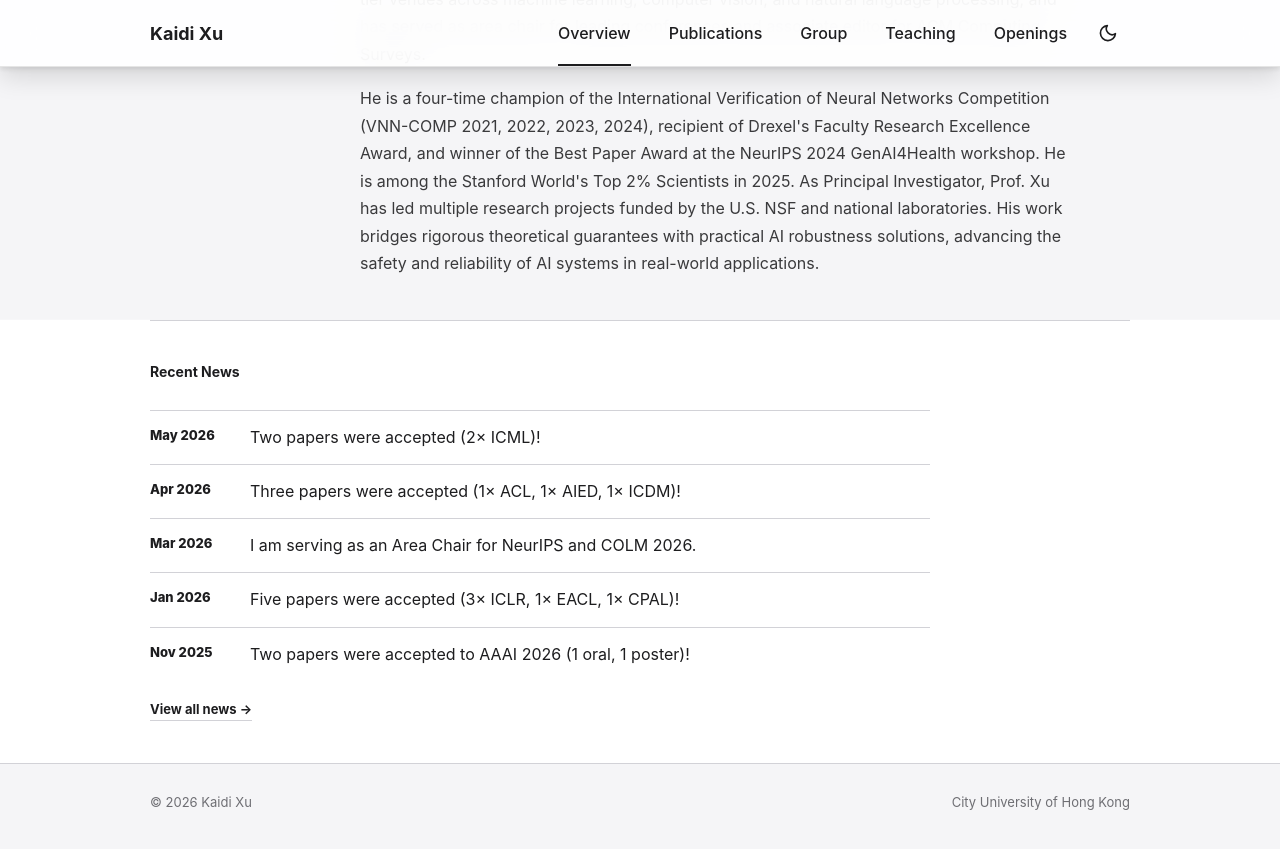
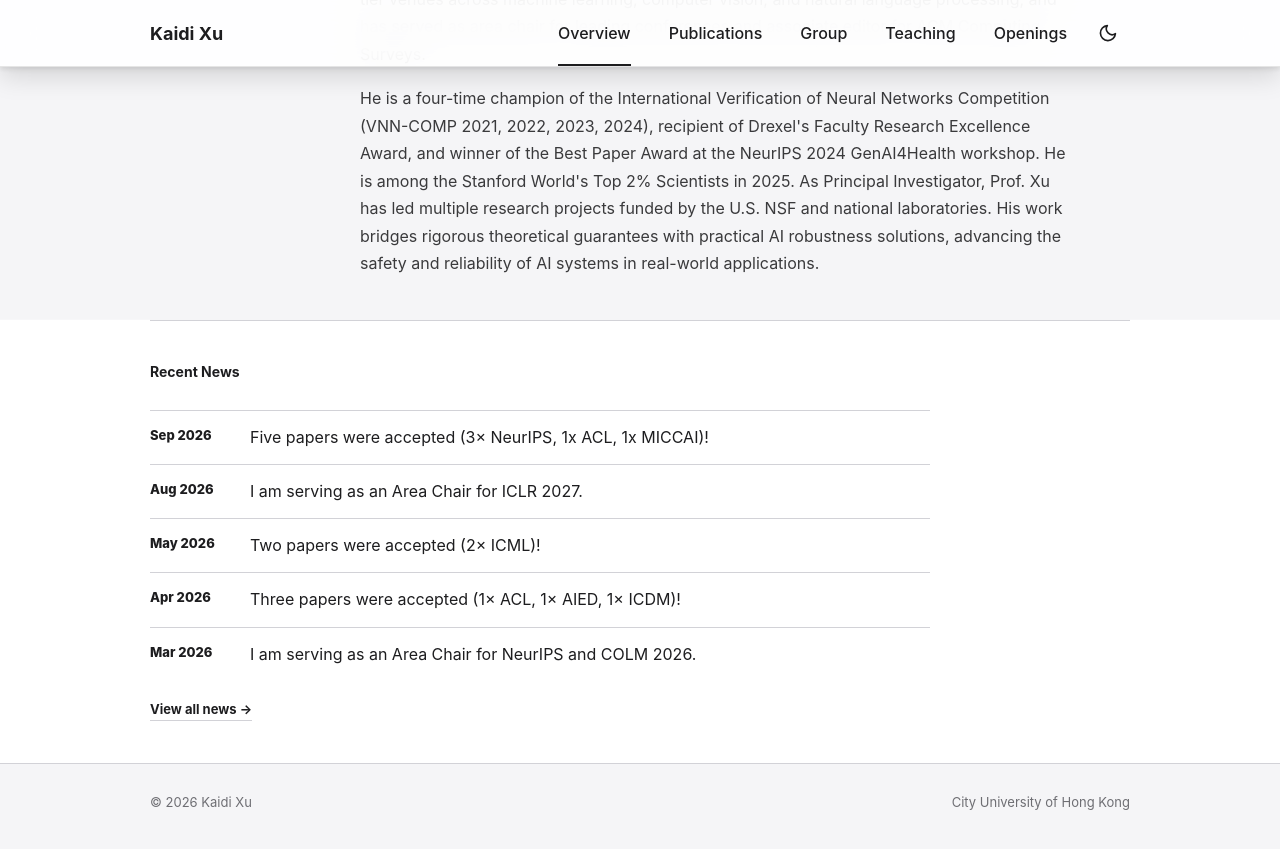
Before and after one commit to KaidiXu/kaidi-pages, a Jekyll site: the page built from site/index.html, in a window 1280 px wide and 900 px high, scrolled down 790 px. Shown: the top 849 px of the window. Built offline with Jekyll 4.4.1, drawn with Linux system fonts in a browser that asks for light colours.

Commit message:
Update news.yml

```diff
--- a/site/_data/news.yml
+++ b/site/_data/news.yml
@@ -1,3 +1,9 @@
+- year: 2026
+  month: 9
+  text: Five papers were accepted (3× NeurIPS, 1x ACL, 1x MICCAI)!
+- year: 2026
+  month: 8
+  text: I am serving as an Area Chair for ICLR 2027.
 - year: 2026
   month: 5
   text: Two papers were accepted (2× ICML)!
```
